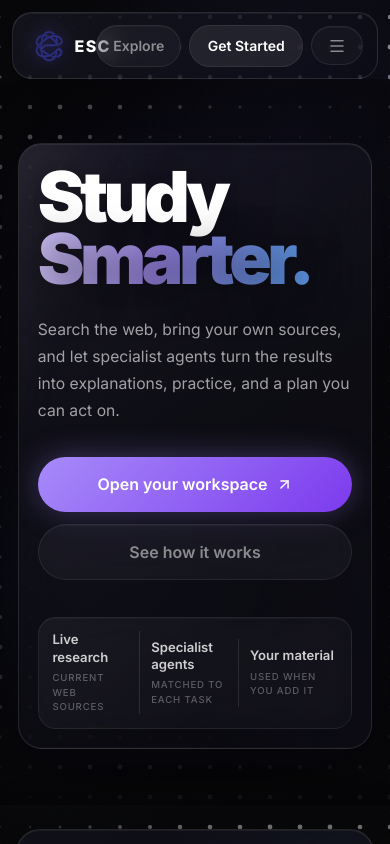
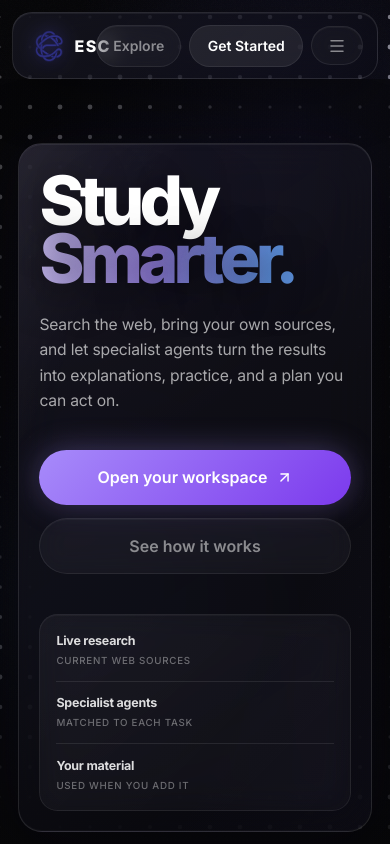
Before and after one commit to kanishkdubey1946-del/ESC, a React (Vite) app in the folder frontend/: page / in a window 390 px wide. Shown: the top 844 px of the page. Built offline with nearby package versions, Linux system fonts and the light colour scheme; no server answers.

Commit message:
Refine hero typography and alignment

```diff
--- a/frontend/src/pages/LandingPage.tsx
+++ b/frontend/src/pages/LandingPage.tsx
@@ -105,8 +105,8 @@ export default function LandingPage() {
             >
               <div className="hp-hero-copy">
                 <h1>
-                  Study<br />
-                  <span className="sp-grad">Smarter.</span>
+                  <span className="hp-hero-line">Study</span>
+                  <span className="hp-hero-line sp-grad">Smarter.</span>
                 </h1>
                 <p>
                   Search the web, bring your own sources, and let specialist agents turn
@@ -127,12 +127,10 @@ export default function LandingPage() {
                     <strong>Live research</strong>
                     <span>Current web sources</span>
                   </div>
-                  <div className="hp-hero-divider" />
                   <div className="hp-hero-stat">
                     <strong>Specialist agents</strong>
                     <span>Matched to each task</span>
                   </div>
-                  <div className="hp-hero-divider" />
                   <div className="hp-hero-stat">
                     <strong>Your material</strong>
                     <span>Used when you add it</span>
--- a/frontend/src/styles/homepage.css
+++ b/frontend/src/styles/homepage.css
@@ -277,9 +277,9 @@ html:has(.esc-home) {
 }
 
 .esc-home .hp-hero-layout {
-  width: min(100%, 1320px);
+  width: min(100%, 1280px);
   margin: 0 auto;
-  padding: 5.75rem 3rem 5rem;
+  padding: clamp(5rem, 8vh, 7rem) 3rem clamp(4.5rem, 7vh, 6rem);
   display: flex;
   align-items: center;
 }
@@ -287,11 +287,11 @@ html:has(.esc-home) {
 .esc-home .hp-hero-copy {
   position: relative;
   min-width: 0;
-  max-width: 46rem;
-  padding: clamp(1.5rem, 3vw, 2.5rem);
+  width: min(100%, 48.5rem);
+  padding: clamp(2rem, 4vw, 3.5rem);
   overflow: hidden;
   border: 1px solid rgba(255,255,255,0.115);
-  border-radius: 2rem;
+  border-radius: 2.15rem;
   background:
     linear-gradient(145deg, rgba(25,24,37,0.66), rgba(10,10,18,0.4)),
     radial-gradient(circle at 8% 2%, rgba(167,139,250,0.1), transparent 42%);
@@ -312,16 +312,26 @@ html:has(.esc-home) {
   border-radius: inherit;
   background: linear-gradient(118deg, rgba(255,255,255,0.06), transparent 23%, transparent 72%, rgba(122,104,210,0.035));
 }
+.esc-home .hp-hero-copy > * {
+  position: relative;
+  z-index: 1;
+}
 
 .esc-home .hp-hero-copy h1 {
   margin: 0;
-  max-width: 8ch;
-  font-size: clamp(4rem, 8vw, 7.4rem);
-  font-weight: 900;
-  letter-spacing: -0.065em;
-  line-height: 0.88;
+  width: fit-content;
+  max-width: 100%;
+  font-size: clamp(4.35rem, 7.5vw, 7rem);
+  font-weight: 800;
+  letter-spacing: -0.07em;
+  line-height: 0.86;
   color: #fff;
   text-shadow: 0 8px 44px rgba(0,0,0,0.52);
+  text-wrap: balance;
+  font-feature-settings: 'kern' 1, 'liga' 1;
+}
+.esc-home .hp-hero-line {
+  display: block;
 }
 .esc-home .hp-hero-copy h1 .sp-grad {
   background: linear-gradient(100deg, #cabdf5 3%, #9884e4 45%, #5d91de 91%);
@@ -330,31 +340,34 @@ html:has(.esc-home) {
   -webkit-text-fill-color: transparent;
 }
 .esc-home .hp-hero-copy > p {
-  margin: 1.75rem 0 0;
-  max-width: 31rem;
-  color: rgba(255,255,255,0.61);
-  font-size: clamp(0.98rem, 1.35vw, 1.1rem);
-  line-height: 1.72;
+  margin: 2rem 0 0;
+  max-width: 35rem;
+  color: rgba(255,255,255,0.64);
+  font-size: clamp(1rem, 1.25vw, 1.125rem);
+  line-height: 1.68;
   font-weight: 400;
+  letter-spacing: -0.012em;
+  text-wrap: pretty;
 }
 .esc-home .hp-hero-actions {
-  margin-top: 2rem;
+  margin-top: 2.25rem;
   display: flex;
   flex-wrap: wrap;
-  gap: 0.75rem;
+  gap: 0.8rem;
   align-items: center;
 }
+.esc-home .hp-hero-actions .hp-btn {
+  min-height: 3.45rem;
+  padding-inline: 1.65rem;
+}
 .esc-home .hp-hero-meta {
-  margin-top: 2.3rem;
-  display: flex;
-  align-items: center;
-  gap: 1.15rem;
-  flex-wrap: wrap;
-  width: fit-content;
-  max-width: 100%;
-  padding: 0.9rem 1.05rem;
+  margin-top: 2.5rem;
+  display: grid;
+  grid-template-columns: repeat(3, minmax(0, 1fr));
+  width: min(100%, 38rem);
+  padding: 1rem 0;
   border: 1px solid rgba(255,255,255,0.075);
-  border-radius: 1.1rem;
+  border-radius: 1.15rem;
   background: linear-gradient(135deg, rgba(255,255,255,0.045), rgba(255,255,255,0.018));
   box-shadow: inset 0 1px 0 rgba(255,255,255,0.035);
   backdrop-filter: blur(14px);
@@ -363,25 +376,29 @@ html:has(.esc-home) {
 .esc-home .hp-hero-stat {
   display: flex;
   flex-direction: column;
-  gap: 0.28rem;
+  justify-content: center;
+  gap: 0.35rem;
+  min-width: 0;
+  padding: 0 1.1rem;
+  text-align: left;
+}
+.esc-home .hp-hero-stat + .hp-hero-stat {
+  border-left: 1px solid rgba(255,255,255,0.1);
 }
 .esc-home .hp-hero-stat strong {
-  font-size: 0.78rem;
-  font-weight: 600;
-  color: rgba(255,255,255,0.8);
-  letter-spacing: -0.01em;
+  font-size: 0.84rem;
+  font-weight: 650;
+  line-height: 1.25;
+  color: rgba(255,255,255,0.86);
+  letter-spacing: -0.018em;
 }
 .esc-home .hp-hero-stat span {
-  font-size: 0.6rem;
-  color: rgba(255,255,255,0.31);
+  font-size: 0.61rem;
+  color: rgba(255,255,255,0.38);
   font-weight: 500;
-  letter-spacing: 0.09em;
+  line-height: 1.35;
+  letter-spacing: 0.075em;
   text-transform: uppercase;
-}
-.esc-home .hp-hero-divider {
-  width: 1px;
-  height: 2.1rem;
-  background: rgba(255,255,255,0.11);
 }
 
 /* ================================================================
@@ -744,9 +761,7 @@ html:has(.esc-home) {
   .esc-home .hp-hero-layout {
     padding-inline: 2rem;
   }
-  .esc-home .hp-hero-copy h1 { font-size: clamp(3.8rem, 9vw, 6.25rem); }
-  .esc-home .hp-hero-meta { gap: 0.8rem; }
-  .esc-home .hp-hero-stat strong { font-size: 0.72rem; }
+  .esc-home .hp-hero-copy h1 { font-size: clamp(4rem, 10vw, 6.25rem); }
 }
 
 @media (max-width: 800px) {
@@ -758,28 +773,27 @@ html:has(.esc-home) {
   .esc-home .hp-hero-full,
   .esc-home .hp-hero-overlay { min-height: auto; }
   .esc-home .hp-hero-layout {
-    padding: 5rem 1.5rem 4rem;
+    padding: 4.5rem 1.5rem 4rem;
   }
-  .esc-home .hp-hero-copy { max-width: 38rem; }
+  .esc-home .hp-hero-copy { width: min(100%, 40rem); }
 }
 
 @media (max-width: 520px) {
   .esc-home .hp-hero-layout { padding: 4rem 1.15rem 3.5rem; }
-  .esc-home .hp-hero-copy { padding: 1.35rem 1.15rem 1.2rem; border-radius: 1.5rem; }
-  .esc-home .hp-hero-copy h1 { font-size: clamp(3.65rem, 18vw, 5rem); }
+  .esc-home .hp-hero-copy { padding: 1.65rem 1.25rem 1.25rem; border-radius: 1.5rem; }
+  .esc-home .hp-hero-copy h1 { font-size: clamp(3.35rem, 17.5vw, 4.85rem); }
+  .esc-home .hp-hero-copy > p { margin-top: 1.5rem; font-size: 0.98rem; line-height: 1.62; }
   .esc-home .hp-hero-actions { align-items: stretch; flex-direction: column; }
   .esc-home .hp-hero-actions .hp-btn { width: 100%; }
   .esc-home .hp-hero-meta {
     display: grid;
-    grid-template-columns: repeat(3, minmax(0, 1fr));
-    gap: 0.7rem;
+    grid-template-columns: 1fr;
     width: 100%;
-    padding: 0.85rem;
+    padding: 0.25rem 1rem;
   }
-  .esc-home .hp-hero-divider { display: none; }
-  .esc-home .hp-hero-stat { padding-right: 0.45rem; border-right: 1px solid rgba(255,255,255,0.1); }
-  .esc-home .hp-hero-stat:last-child { padding-right: 0; border-right: 0; }
-  .esc-home .hp-hero-stat strong { font-size: 0.68rem; line-height: 1.35; }
+  .esc-home .hp-hero-stat { padding: 0.85rem 0; }
+  .esc-home .hp-hero-stat + .hp-hero-stat { border-top: 1px solid rgba(255,255,255,0.09); border-left: 0; }
+  .esc-home .hp-hero-stat strong { font-size: 0.78rem; }
 }
 
 /* ================================================================
@@ -970,7 +984,6 @@ html:has(.esc-home) {
 }
 
 .esc-home .hp-btn { gap: 8px; }
-.esc-home .hp-hero-stat strong { font-size: 0.82rem; font-weight: 600; letter-spacing: 0; }
 
 @media (min-width: 768px) { .esc-home .glow-menu { display: block; } }
 @media (max-width: 767px) {
```
